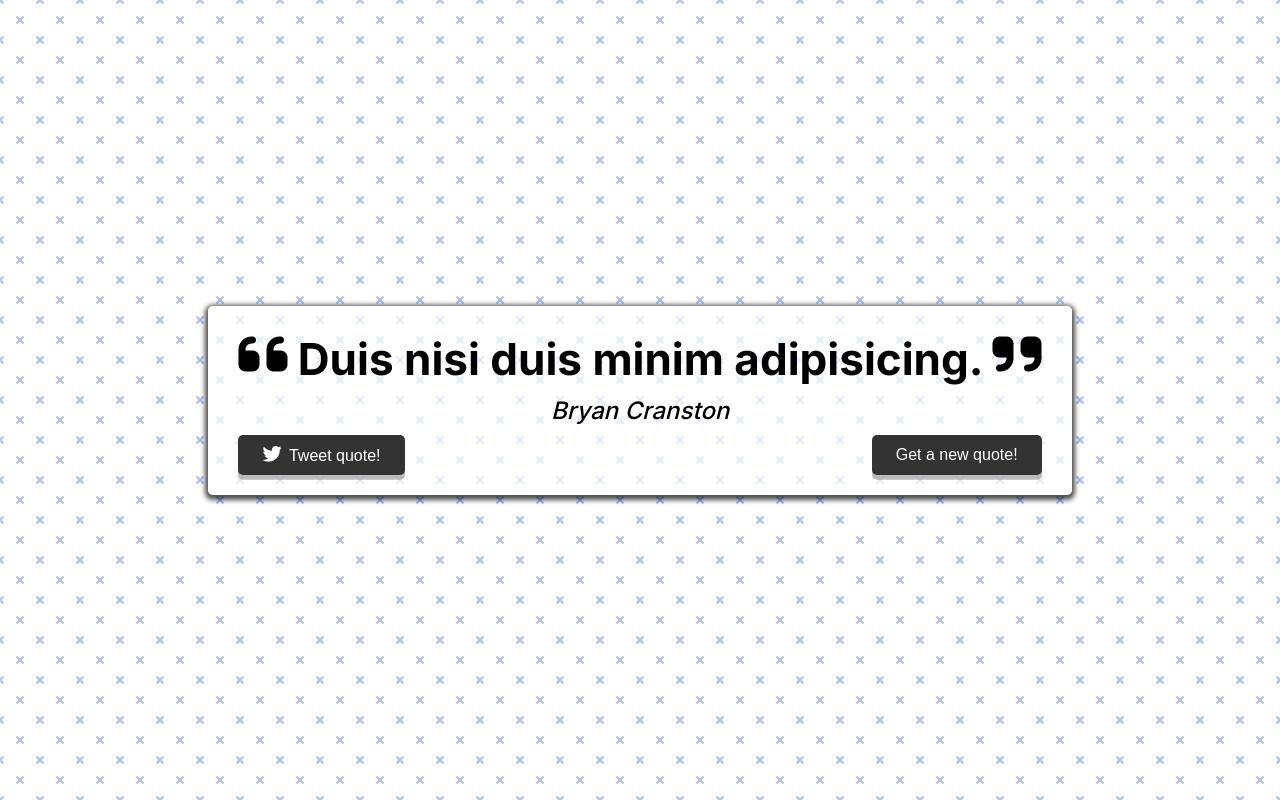
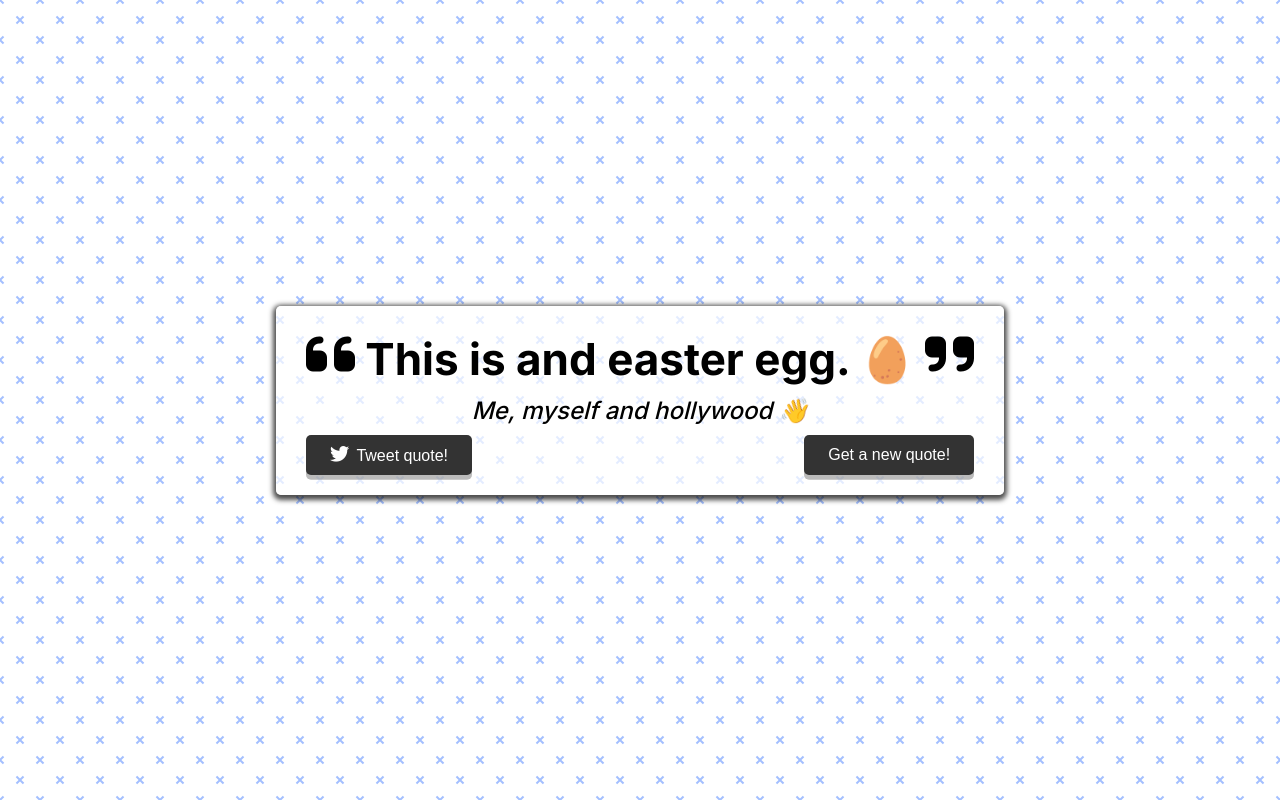
Before and after one commit to juancaorg/quote-generator, a plain HTML site: page index.html in a window 1280 px wide. Drawn offline with Linux system fonts and the light colour scheme; no server answers.

Commit message:
feat(index): update quote and author text

```diff
--- a/index.html
+++ b/index.html
@@ -22,12 +22,12 @@ domain=www.juanca.org"
 			<!-- Quote -->
 			<div class="quote-text">
 				<i class="fas fa-quote-left"></i>
-				<span id="quote">Duis nisi duis minim adipisicing.</span>
+				<span id="quote">This is and easter egg. 🥚</span>
 				<i class="fas fa-quote-right"></i>
 			</div>
 			<!-- Author -->
 			<div class="quote-author">
-				<span id="author">Bryan Cranston</span>
+				<span id="author">Me, myself and hollywood 👋</span>
 			</div>
 			<!-- Buttons -->
 			<div class="button-container">
```
